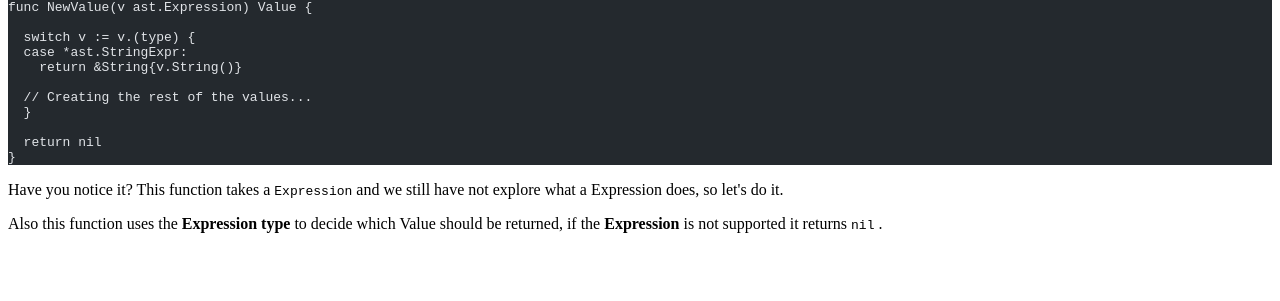
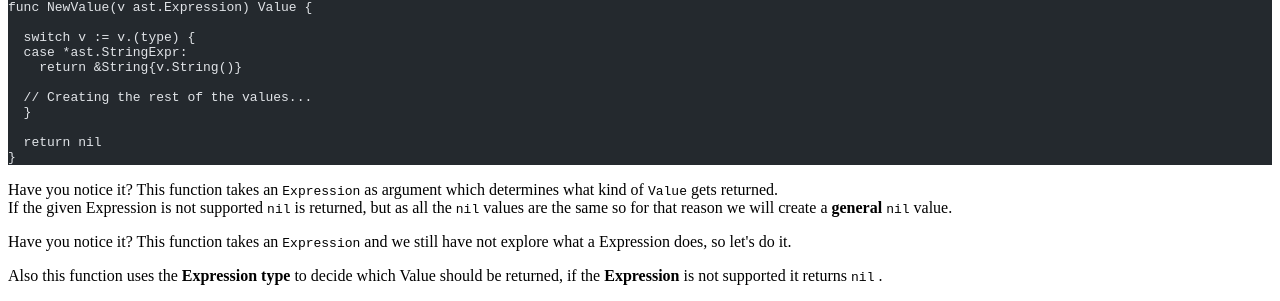
Before and after one commit to dyxgou/portfolio, an Astro site: page /projects/redis/sections/CreatingValues/CreatingValues in a window 1280 px wide. Shown: the part 1089-1390 px from the top of the page. Before the commit the page ends 1338 px from the top, so only its background shows below. Built offline with nearby package versions, Linux system fonts and the light colour scheme; Astro itself is replaced by a stand-in of ours; code samples lack their colours.

Commit message:
add(redis): Creating values section

```diff
--- a/src/pages/projects/redis/sections/CreatingValues/CreatingValues.astro
+++ b/src/pages/projects/redis/sections/CreatingValues/CreatingValues.astro
@@ -108,7 +108,17 @@ import NewValue from "./NewValue.astro";
 <NewValue />
 
 <p>
-  Have you notice it? This function takes a <Keyword word="Expression" /> and we
+  Have you notice it? This function takes an <Keyword word="Expression" /> as argument
+  which determines what kind of <Keyword word="Value" /> gets returned.
+  <br />
+  If the given Expression is not supported <Keyword word="nil" /> is returned, but
+  as all the <Keyword word="nil" /> values are the same so for that reason we will
+  create a <strong>general</strong>
+  <Keyword word="nil" /> value.
+</p>
+
+<p>
+  Have you notice it? This function takes an <Keyword word="Expression" /> and we
   still have not explore what a Expression does, so let's do it.
 </p>
 
```
